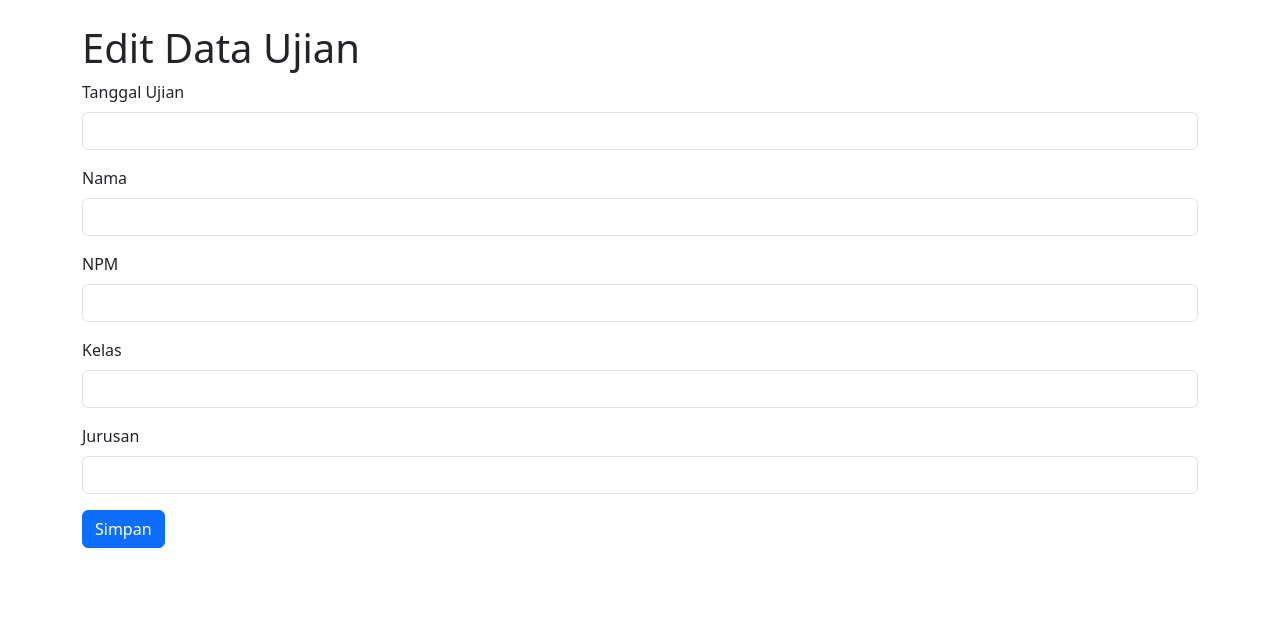
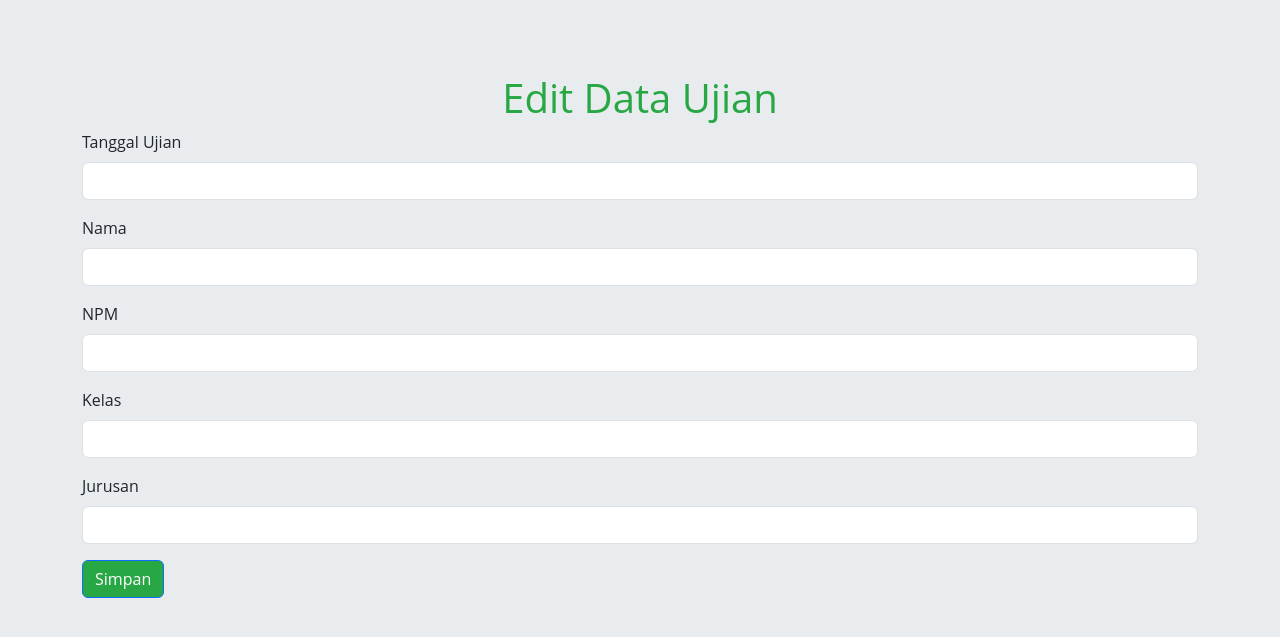
Before and after one commit to kevinnapitupulu/UJIAN_PWEB_KEVIN-S.-H.-NAPITUPULU_50421727, a CodeIgniter 4 app: template app/Views/edit_data_ujian.php in a window 1280 px wide. Shown: the top 637 px of the page. Run offline with PHP 8.4 and a stand-in for CodeIgniter, Linux system fonts and the light colour scheme; the template is opened without the code that fills it, so the values that code supplies are empty; some libraries are stand-ins or nearby versions.

Commit message:
Update edit_data_ujian.php

```diff
--- a/app/Views/edit_data_ujian.php
+++ b/app/Views/edit_data_ujian.php
@@ -4,7 +4,37 @@
     <meta charset="utf-8">
     <meta name="viewport" content="width=device-width, initial-scale=1">
     <title>KEVIN S. H. NAPITUPULU_50421727_UJIAN</title>
-    <link href="https://cdn.jsdelivr.net/npm/bootstrap@5.3.2/dist/css/bootstrap.min.css" rel="stylesheet" integrity="sha384-T3c6CoIi6uLrA9TneNEoa7RxnatzjcDSCmG1MXxSR1GAsXEV/Dwwykc2MPK8M2HN" crossorigin="anonymous">
+    <link href="https://cdn.jsdelivr.net/npm/bootstrap@5.3.2/dist/css/bootstrap.min.css" rel="stylesheet"
+      integrity="sha384-T3c6CoIi6uLrA9TneNEoa7RxnatzjcDSCmG1MXxSR1GAsXEV/Dwwykc2MPK8M2HN" crossorigin="anonymous">
+    <style>
+        body {
+            background-color: #e9ecef; /* Light gray background */
+            font-family: 'Open Sans'
+        }
+
+        .container {
+            margin-top: 50px;
+        }
+
+        h1 {
+            color: #28a745;
+            text-align: center;
+        }
+
+        th {
+            background-color: #007bff;
+            color: #ffffff;
+        }
+
+        tbody tr:nth-child(even) {
+            background-color: #f2f2f2;
+        }
+
+        .btn-primary {
+            background-color: #28a745;
+            color: #ffffff;
+        }
+    </style>
   </head>
   <body>
     <div class="container">
@@ -37,6 +67,8 @@
             </div>
         </form>
     </div>
-     <script src="https://cdn.jsdelivr.net/npm/bootstrap@5.3.2/dist/js/bootstrap.bundle.min.js" integrity="sha384-C6RzsynM9kWDrMNeT87bh95OGNyZPhcTNXj1NW7RuBCsyN/o0jlpcV8Qyq46cDfL" crossorigin="anonymous"></script>
+     <script src="https://cdn.jsdelivr.net/npm/bootstrap@5.3.2/dist/js/bootstrap.bundle.min.js"
+       integrity="sha384-C6RzsynM9kWDrMNeT87bh95OGNyZPhcTNXj1NW7RuBCsyN/o0jlpcV8Qyq46cDfL"
+       crossorigin="anonymous"></script>
   </body>
 </html>
```
